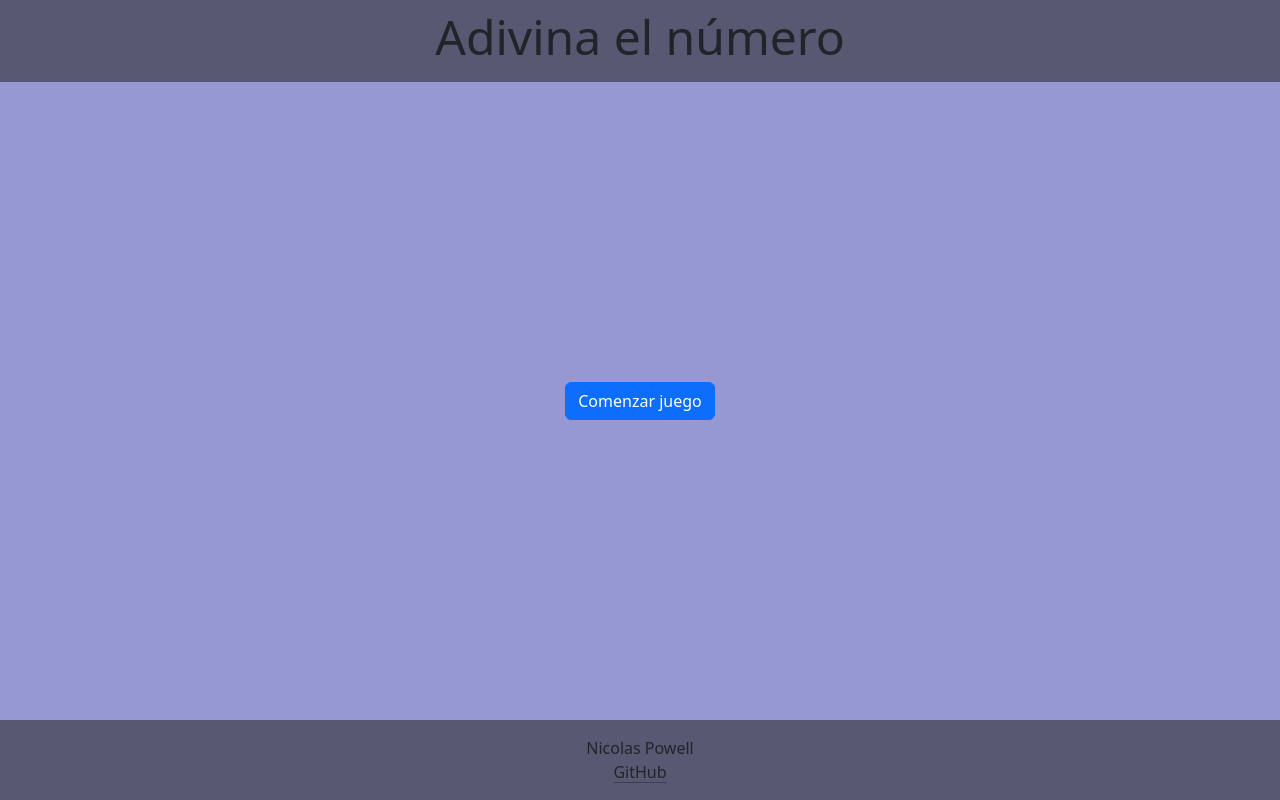
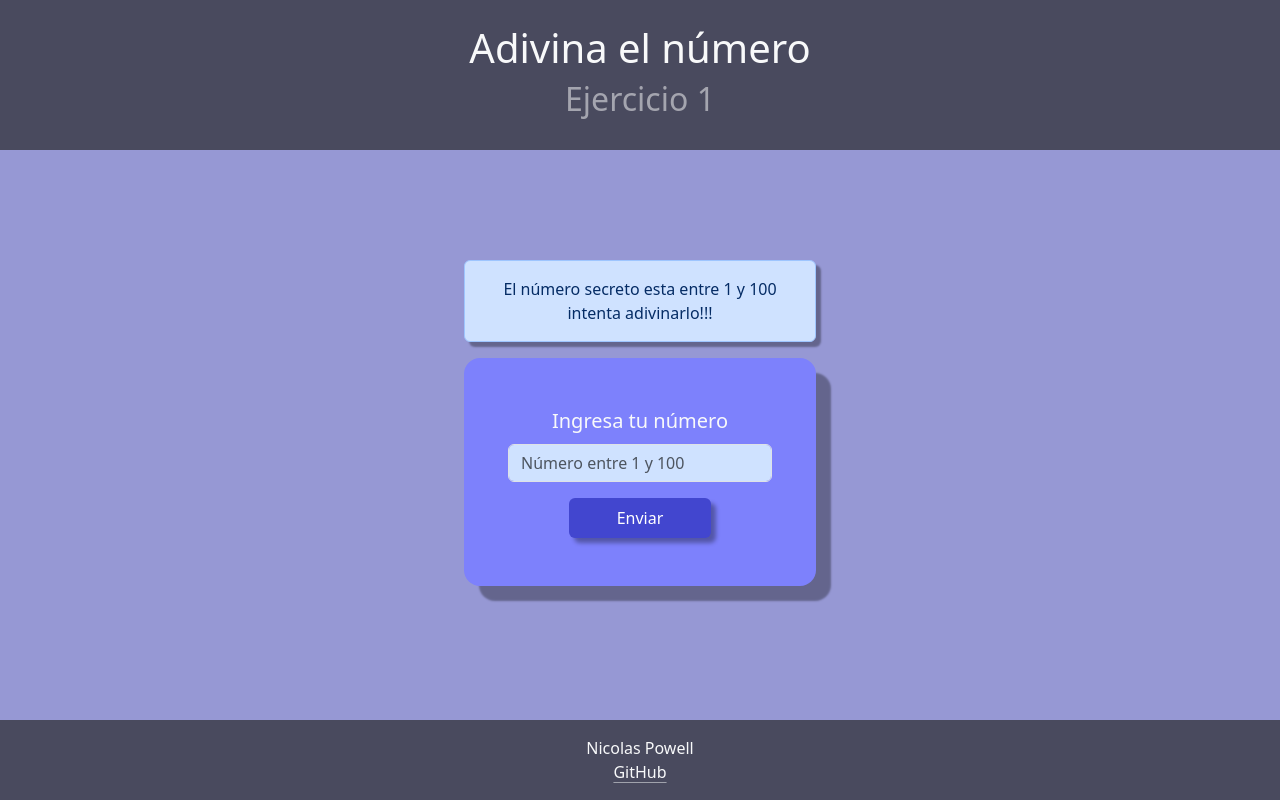
Before and after one commit to nicopowell/nicopowell-numero-magico, a plain HTML site: page index.html in a window 1280 px wide. Both pictures are taken after a click on the button "Comenzar juego". Drawn offline with nearby package versions, Linux system fonts and the light colour scheme.

Commit message:
agregue la logica del juego asi como el cambio de colores

```diff
--- a/css/style.css
+++ b/css/style.css
@@ -5,7 +5,7 @@ body {
 }
 
 nav {
-    background: #575872;
+    background: #494a5e;
 }
 
 main {
@@ -17,20 +17,38 @@ main {
     background: #9698d4;
 }
 
+#seccionJuego{
+    max-width: 400px;
+}
+
 .alert {
     box-shadow: 5px 5px 2px #00000055;
 }
 
 form {
-    max-width: 500px;
-    background: #7b7ffc;
+    background: #7d81fc;
     box-shadow: 15px 15px 2px #00000055;
     display: flex;
     flex-direction: column;
     align-items: center;
-    gap: 1.5rem;
+    margin: 0;
+}
+
+input[type=number]{
+    background-color: #cfe2ff;
 }
 
 footer {
-    background-color: #575872;
+    background-color: #494a5e;
 }
+
+.btn-primary {
+    background: #4246cf;
+    border: none;
+    box-shadow: 5px 5px 4px #00000055;
+}
+
+.btn-primary:hover {
+    background: #3d41a1;
+    border: none;
+}
--- a/index.html
+++ b/index.html
@@ -17,39 +17,41 @@
     <title>Ejercicio 1</title>
   </head>
   <body>
-    <nav class="text-center p-2">
-      <h1 class="display-5">Adivina el número</h1>
+    <nav class="text-center py-4">
+      <h1 class="text-light">Adivina el número</h1>
+      <h2 class="text-white-50">Ejercicio 1</h2>
     </nav>
-    <main>
-      <section>
-        <button type="button" class="btn btn-primary" id="btnComenzarJuego">Comenzar juego</button>
-      </section>
-      <section class="d-none" id="seccionJuego">
-        <div class="alert alert-primary" role="alert">
-          A simple primary alert—check it out!
+    <main class="gap-4">
+      <section class="container d-none" id="seccionJuego">
+        <div class="alert alert-primary text-center" role="alert">
+          El número secreto esta entre 1 y 100 intenta adivinarlo!!!
         </div>
-        <form class="rounded-4 py-5">
-          <div class="text-center">
-            <label for="inputNumero" class="fs-5 mb-2">Ingresa tu número</label>
+        <form class="rounded-4 py-5 gap-3">
+          <div class="text-center w-75">
+            <label for="inputNumero" class="fs-5 mb-2 text-light">Ingresa tu número</label>
             <input
               type="number"
               class="form-control"
               id="inputNumero"
               min="1"
               max="100"
+              placeholder="Número entre 1 y 100"
               required
             />
           </div>
           <button type="submit" class="btn btn-primary px-5 py-2">Enviar</button>
         </form>
       </section>
+      <section class="container text-center">
+        <button type="button" class="btn btn-primary px-5 py-3" id="btnComenzarJuego">Comenzar juego</button>
+      </section>
     </main>
     <footer class="text-center p-3">
-      <p class="m-0">Nicolas Powell</p>
+      <p class="m-0 text-light">Nicolas Powell</p>
       <p class="m-0">
         <a
           href="https://github.com/nicopowell"
-          class="link-dark link-offset-2 link-underline-opacity-50 link-underline-opacity-100-hover"
+          class="link-light link-offset-2 link-underline-opacity-50 link-underline-opacity-100-hover"
           >GitHub</a
         >
       </p>
--- a/js/app.js
+++ b/js/app.js
@@ -0,0 +1,37 @@
+let btnComenzarJuego = document.getElementById("btnComenzarJuego");
+let seccionJuego = document.getElementById("seccionJuego");
+let alerta = document.querySelector(".alert");
+let formulario = document.querySelector("form");
+
+let numeroMagico;
+let intentos;
+
+btnComenzarJuego.addEventListener("click", iniciarJuego);
+formulario.addEventListener("submit", trabajoFormulario);
+
+function iniciarJuego() {
+  intentos = 0;
+  console.log("Iniciando Juego");
+  btnComenzarJuego.className = "d-none";
+  seccionJuego.className = "container px-4";
+  formulario.className = 'rounded-4 py-5 gap-3'
+  numeroMagico = Math.floor(Math.random() * (100 - 1 + 1) + 1);
+  console.log(numeroMagico);
+}
+
+function trabajoFormulario(e) {
+  e.preventDefault();
+  let input = parseInt(document.querySelector("input").value);
+  intentos++
+  if (numeroMagico === input) {
+    alerta.innerHTML = `Adivinaste el número en ${intentos} intentos, felicidades!!!`;
+    formulario.reset();
+    formulario.className = 'd-none'
+    btnComenzarJuego.className = 'btn btn-primary px-5 py-3'
+  } else if (numeroMagico < input) {
+    alerta.innerHTML = `El número secreto es menor que ${input}`;
+  } else {
+    alerta.innerHTML = `El número secreto es mayor que ${input}`;
+
+  }
+}
```
